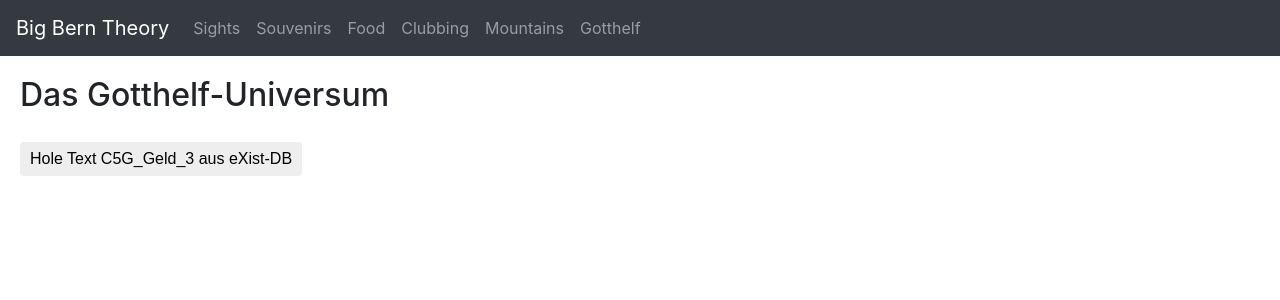
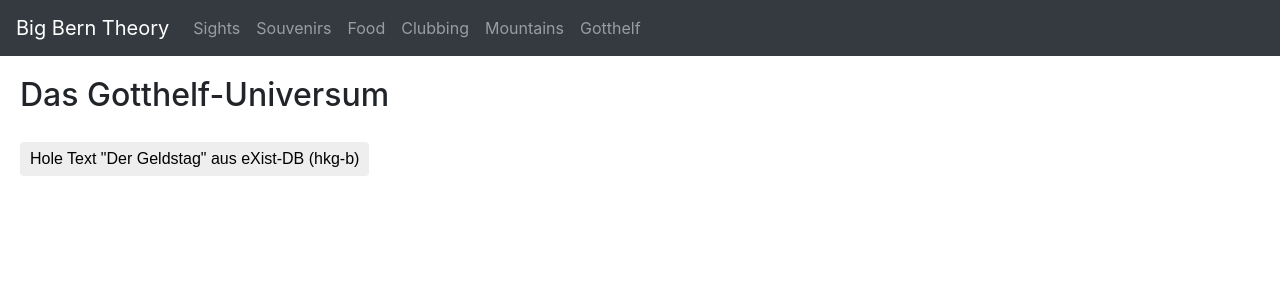
Before and after one commit to contra8/BigBernTheory, an Angular app: page /products in a window 1280 px wide. Shown: the top 300 px of the page. Built offline with nearby package versions, Linux system fonts and the light colour scheme.

Commit message:
Beautify some code and change paths

```diff
--- a/src/app/product/product.component.html
+++ b/src/app/product/product.component.html
@@ -3,7 +3,8 @@
 
   <div class="content-box">
 
-    <button type="submit" class="btn btn-success" style="color:black; margin-top:20px; margin-bottom:30px;" (click)="getTextFromServer(1)">Hole Text C5G_Geld_3 aus eXist-DB</button>
+    <!--button type="submit" class="btn btn-success" style="color:black; margin-top:20px; margin-bottom:30px;" (click)="getTextFromServer(1)">Hole Text C5G_Geld_3 aus eXist-DB</button-->
+    <button type="submit" class="btn btn-success" style="color:black; margin-top:20px; margin-bottom:30px;" (click)="getTextFromServer(1)">Hole Text "Der Geldstag" aus eXist-DB (hkg-b)</button>
     <ul *ngIf="!pIndexIsChosen && contentReceived" class="products">
       <!--b>Gesamttext</b-->
       <li *ngFor="let p of products.body.p;">
--- a/src/app/rest.service.ts
+++ b/src/app/rest.service.ts
@@ -19,10 +19,10 @@ export class RestService {
     //return this.http.get(endpoint + '/hkgcode/routines/test_json.xql').pipe(
     //return this.http.get(endpoint + '/hkgcode/routines/getAllIdsOfG_Korrespondenz.xqm?coll=/db/data/Handschriften/G_Korrespondenz').pipe(
     //return this.http.get(endpoint + '/hkgcode/routines/getAllIdsOfG_Korrespondenz.xqm?coll=/db/data/Handschriften/G_Korrespondenz/Drittbriefe').pipe(
+
     console.log("index = " + index);
     // Call http://hkgb.germ.unibe.ch:8080/exist/rest/db/hkgcode/getXMLDocumentAsJSON.xql?pindex=20
-    return this.http.get(endpoint + '/hkgcode/getXMLDocumentAsJSON.xqy?pindex=' + index).pipe(
-        map(this.extractData));
+    return this.http.get(endpoint + '/hkgcode/getXMLDocumentAsJSON.xqy?pindex=' + index).pipe(map(this.extractData));
   }
 
   getProduct(id): Observable<any> {
```
